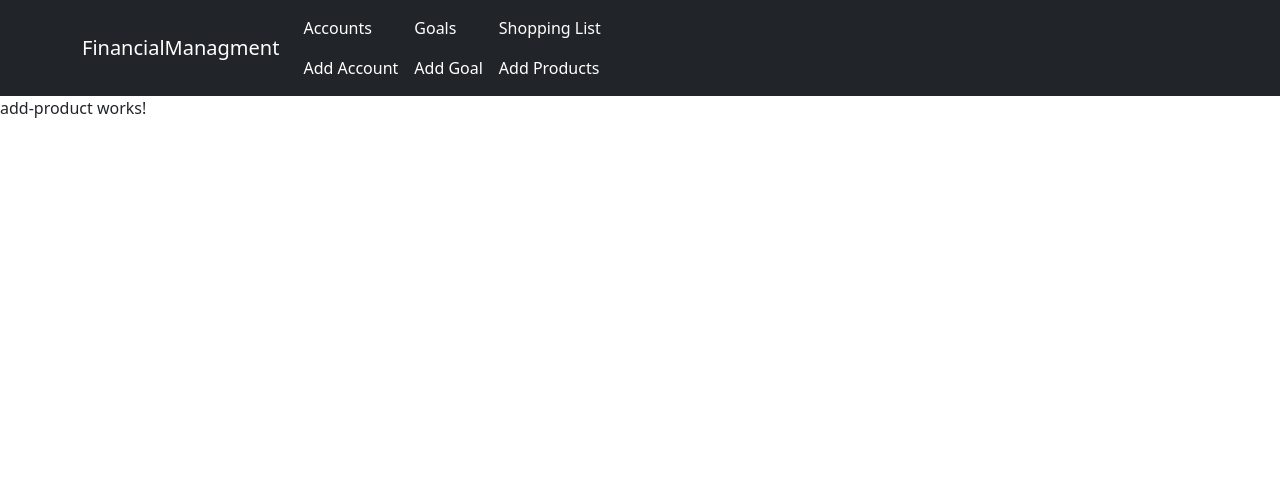
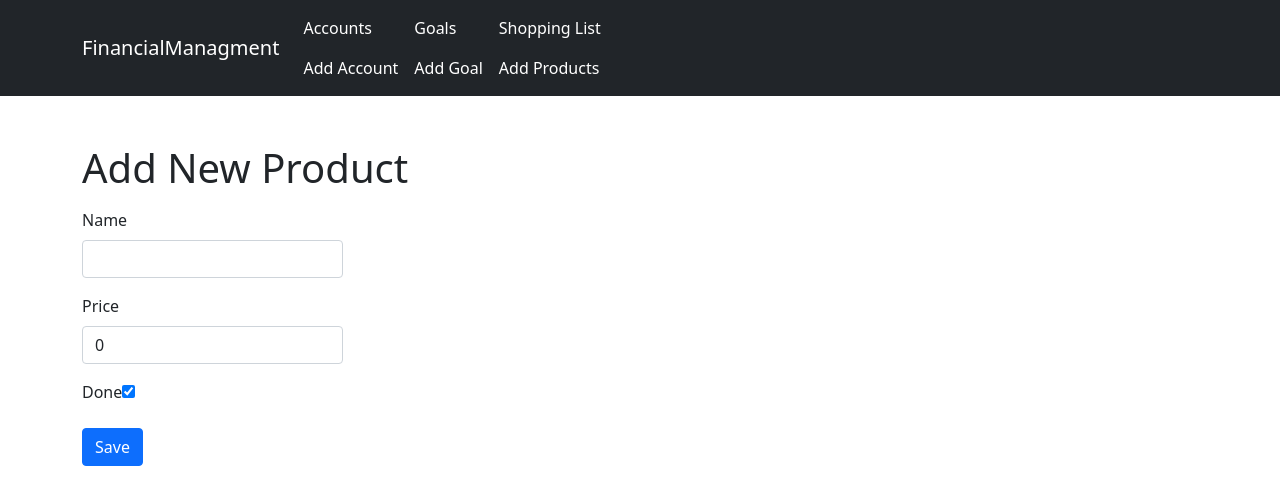
Before and after one commit to GrzegorzSitkowski/FinancialMangmentAngular, an Angular app: page /products/add in a window 1280 px wide. Shown: the top 504 px of the page. Built offline with nearby package versions, Linux system fonts and the light colour scheme.

Commit message:
Filled Add-Product.Compinent.html

```diff
--- a/src/app/components/products/add-product/add-product.component.html
+++ b/src/app/components/products/add-product/add-product.component.html
@@ -1 +1,23 @@
-<p>add-product works!</p>
+<div class="container my-5">
+    <h1 class="mb-3">Add New Product</h1>
+
+    <div class="row">
+        <div class="col-3">
+            <form #from="ngForm" (ngSubmit)="addProduct()">
+                <div class="mb-3">
+                  <label for="product" class="form-label">Name</label>
+                  <input type="text" class="form-control" id="product" name="product" [(ngModel)]="addProductRequest.product">
+                </div>
+                <div class="mb-3">
+                    <label for="price" class="form-label">Price</label>
+                    <input type="number" class="form-control" id="price" name="price" [(ngModel)]="addProductRequest.price">
+                </div>
+                <div class="mb-3">
+                    <label for="done" class="form-label">Done</label>
+                    <input type="checkbox" class="checkbox" id="done" name="done" [(ngModel)]="addProductRequest.done">
+                </div>
+                <button type="submit" class="btn btn-primary">Save</button>
+              </form>
+        </div>
+    </div>
+</div>
--- a/src/app/components/products/add-product/add-product.component.ts
+++ b/src/app/components/products/add-product/add-product.component.ts
@@ -9,10 +9,11 @@ import { ProductsService } from 'src/app/services/products/products.service';
   styleUrls: ['./add-product.component.css']
 })
 export class AddProductComponent implements OnInit {
-  addProductRequest : ProductAdd = {
-    name: '',
+
+  addProductRequest: ProductAdd = {
+    product: '',
     price: 0,
-    done: false
+    done: true
   };
 
   constructor(private productService: ProductsService, private router: Router) { }
@@ -21,9 +22,9 @@ export class AddProductComponent implements OnInit {
   }
 
   addProduct(){
-    this.productService.addproduct(this.addProductRequest)
+    this.productService.addProduct(this.addProductRequest)
     .subscribe({
-      next:(product) => {
+      next: (product) => {
         this.router.navigate(['products']);
       }
     });
--- a/src/app/models/products/productAdd.model.ts
+++ b/src/app/models/products/productAdd.model.ts
@@ -1,5 +1,5 @@
 export interface ProductAdd{
-    name: string;
+    product: string;
     price: number;
     done: boolean;
 }
--- a/src/app/services/products/products.service.ts
+++ b/src/app/services/products/products.service.ts
@@ -18,7 +18,7 @@ export class ProductsService {
     return this.http.get<Product[]>(this.baseApiUrl + '/api/products');
   }
 
-  addproduct(addProductRequest: ProductAdd): Observable<AccountAdd>{
-    return this.http.post<AccountAdd>(this.baseApiUrl + '/api/products', addProductRequest);
+  addProduct(addProductRequest: ProductAdd): Observable<ProductAdd>{
+    return this.http.post<ProductAdd>(this.baseApiUrl + '/api/products', addProductRequest);
   }
 }
```
